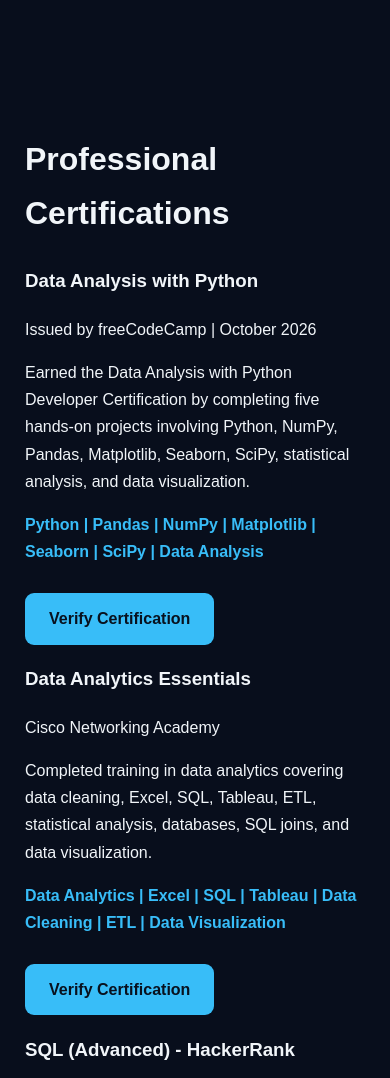
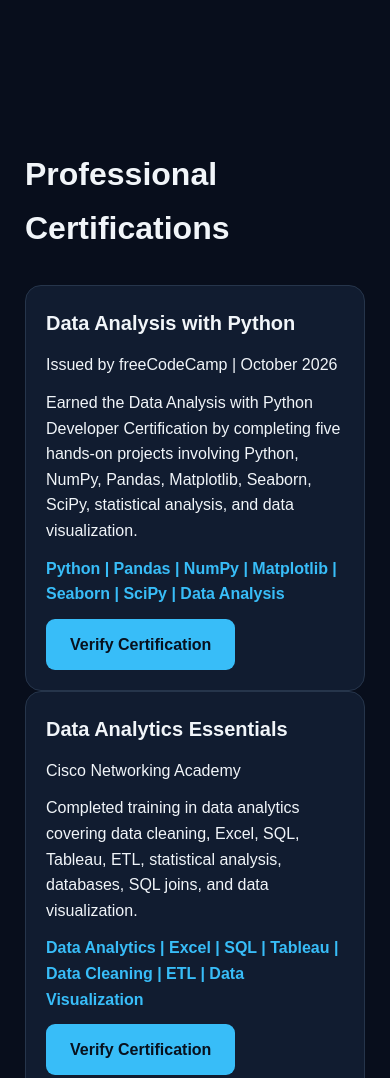
Before and after one commit to ditya0101gupta-svg/data-analytics-portfolio, a plain HTML site: page index.html in a window 390 px wide. Shown: the part 8420-9498 px from the top of the page. Drawn offline with Linux system fonts and the light colour scheme.

Commit message:
Add responsive certification card styling

```diff
--- a/style.css
+++ b/style.css
@@ -218,3 +218,70 @@ footer {
     font-size: 22px;
   }
 }
+
+/* Professional Certifications */
+
+#certifications {
+  padding: 70px 0;
+}
+
+#certifications h2 {
+  margin-bottom: 30px;
+}
+
+.certifications-grid {
+  display: grid;
+  grid-template-columns: repeat(2, minmax(0, 1fr));
+  gap: 24px;
+  align-items: stretch;
+}
+
+#certifications .project-card {
+  display: flex;
+  flex-direction: column;
+  background: var(--surface);
+  border: 1px solid var(--border);
+  border-radius: 16px;
+  padding: 24px;
+  min-width: 0;
+  transition: transform 0.2s ease,
+              border-color 0.2s ease;
+}
+
+#certifications .project-card:hover {
+  transform: translateY(-4px);
+  border-color: var(--accent);
+}
+
+#certifications .project-content {
+  display: flex;
+  flex-direction: column;
+  flex: 1;
+  gap: 12px;
+  min-width: 0;
+}
+
+#certifications .project-content h3 {
+  margin: 0;
+  font-size: 20px;
+}
+
+#certifications .project-content p {
+  margin: 0;
+  line-height: 1.6;
+}
+
+#certifications .project-content .btn {
+  align-self: flex-start;
+  margin-top: auto;
+}
+
+@media (max-width: 700px) {
+  .certifications-grid {
+    grid-template-columns: 1fr;
+  }
+
+  #certifications .project-card {
+    padding: 20px;
+  }
+}
```
